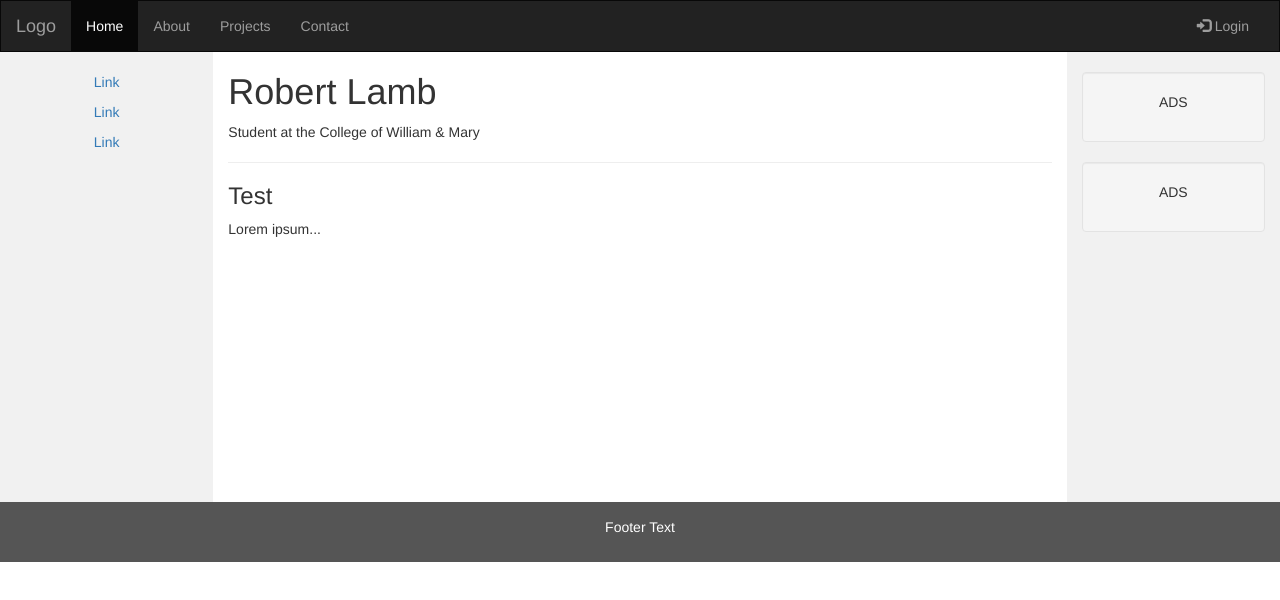
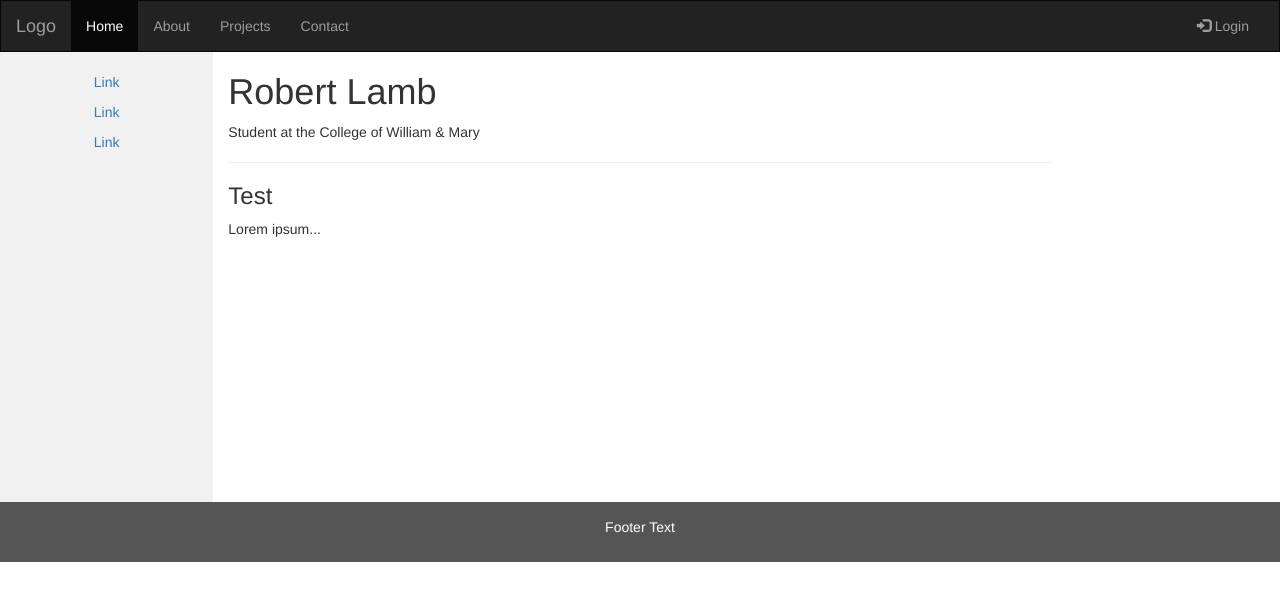
Before and after one commit to robert-lamb-jr/robert-lamb-jr.github.io, a plain HTML site: page index.html in a window 1280 px wide. Drawn offline with nearby package versions, Linux system fonts and the light colour scheme.

Commit message:
Update index.html

```diff
--- a/index.html
+++ b/index.html
@@ -9,7 +9,7 @@
 <!DOCTYPE html>
 <html lang="en">
 <head>
-  <title>Bootstrap Example</title>
+  <title>Robert Lamb</title>
   <meta charset="utf-8">
   <meta name="viewport" content="width=device-width, initial-scale=1">
   <link rel="stylesheet" href="https://maxcdn.bootstrapcdn.com/bootstrap/3.4.1/css/bootstrap.min.css">
@@ -89,14 +89,6 @@
       <h3>Test</h3>
       <p>Lorem ipsum...</p>
     </div>
-    <div class="col-sm-2 sidenav">
-      <div class="well">
-        <p>ADS</p>
-      </div>
-      <div class="well">
-        <p>ADS</p>
-      </div>
-    </div>
   </div>
 </div>
 
```
